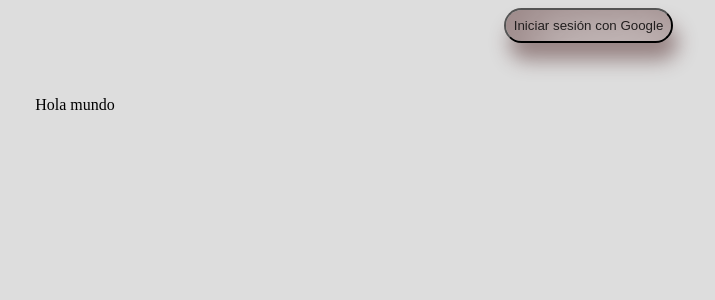
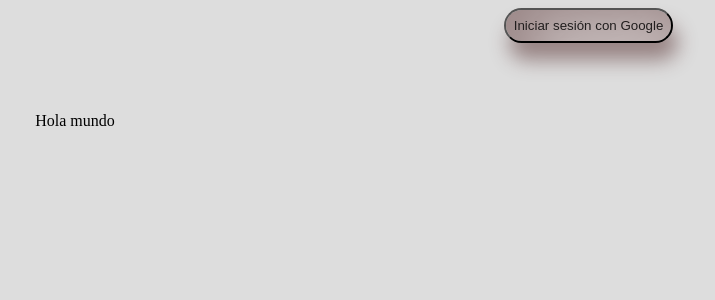
Before and after one commit to ManzCoder-js/megabillaresSCP, a Next.js app: page / in a window 1280 px wide. Shown: the top 300 px of the page, without its empty margins (565-1280 px from the left). Built offline with nearby package versions, Linux system fonts and the light colour scheme; no server answers.

Commit message:
modificados:     src/app/globals.css

```diff
--- a/src/app/globals.css
+++ b/src/app/globals.css
@@ -1,7 +1,7 @@
 
 body {
   width: 100vw;
-  height: 98%;
+  height: 100%;
   margin: 0;
   padding: 0;
   background-color: rgb(221, 221, 221);
@@ -11,4 +11,5 @@ nav{
   display: flex;
   justify-content: center;
   align-items: center;
+  margin: 8px;
 }
```
